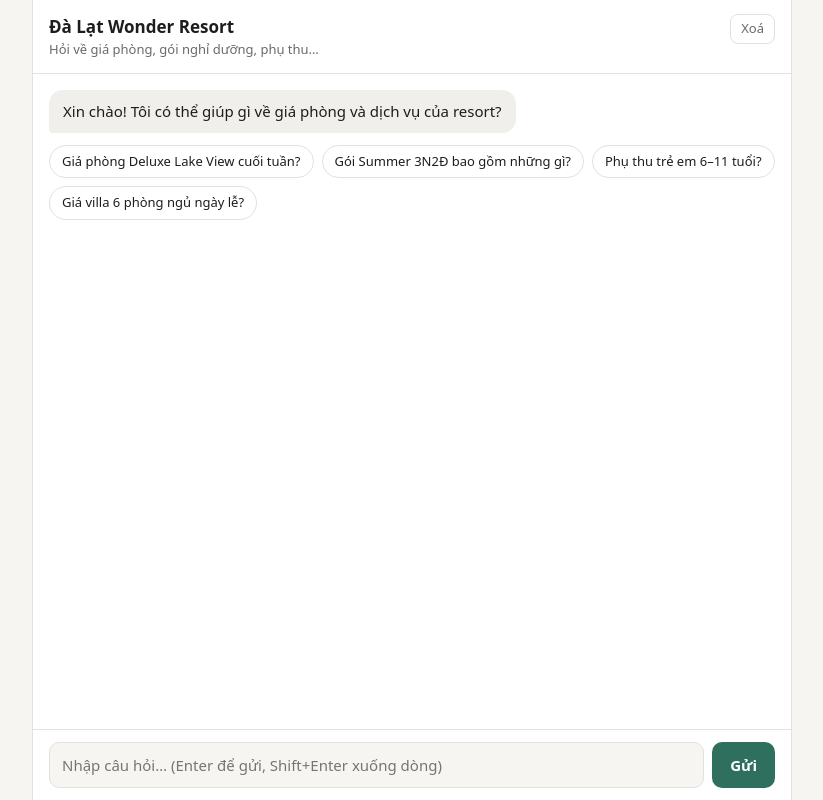
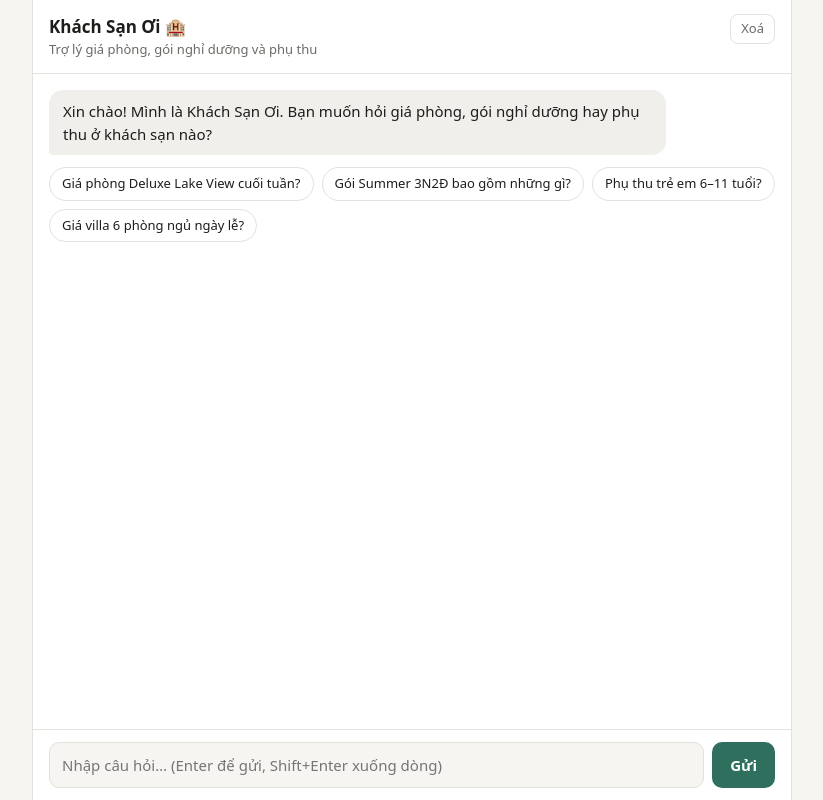
Before and after one commit to hanglequan1991/ks-oi, a website: page public/index.html in a window 1280 px wide. Shown: the whole page, without its empty margins (228-1051 px from the left). Drawn offline with Linux system fonts and the light colour scheme.

Commit message:
Rename chat page to "Khách Sạn Ơi"
Co-Authored-By: Claude Opus 5.5 <noreply@anthropic.com>

```diff
--- a/public/index.html
+++ b/public/index.html
@@ -3,7 +3,7 @@
 <head>
 <meta charset="utf-8">
 <meta name="viewport" content="width=device-width, initial-scale=1">
-<title>Hotel Assistant</title>
+<title>Khách Sạn Ơi</title>
 <style>
   :root {
     --bg: #f6f5f2;
@@ -146,14 +146,14 @@
 <div class="app">
   <header>
     <div>
-      <h1>Đà Lạt Wonder Resort</h1>
-      <p>Hỏi về giá phòng, gói nghỉ dưỡng, phụ thu…</p>
+      <h1>Khách Sạn Ơi 🏨</h1>
+      <p>Trợ lý giá phòng, gói nghỉ dưỡng và phụ thu</p>
     </div>
     <button id="clear" type="button">Xoá</button>
   </header>
 
   <main id="log" aria-live="polite">
-    <div class="msg bot">Xin chào! Tôi có thể giúp gì về giá phòng và dịch vụ của resort?</div>
+    <div class="msg bot">Xin chào! Mình là Khách Sạn Ơi. Bạn muốn hỏi giá phòng, gói nghỉ dưỡng hay phụ thu ở khách sạn nào?</div>
     <div class="suggestions" id="suggestions">
       <button type="button">Giá phòng Deluxe Lake View cuối tuần?</button>
       <button type="button">Gói Summer 3N2Đ bao gồm những gì?</button>
```
